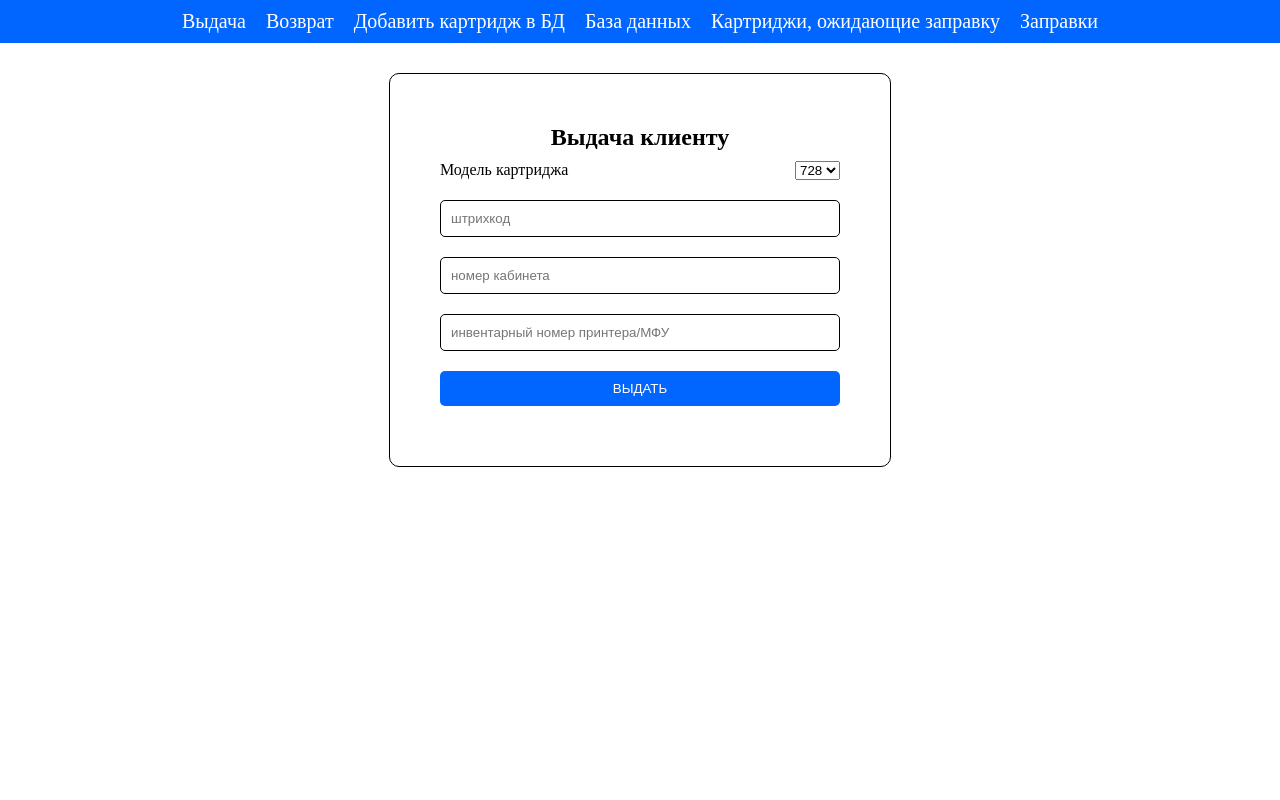
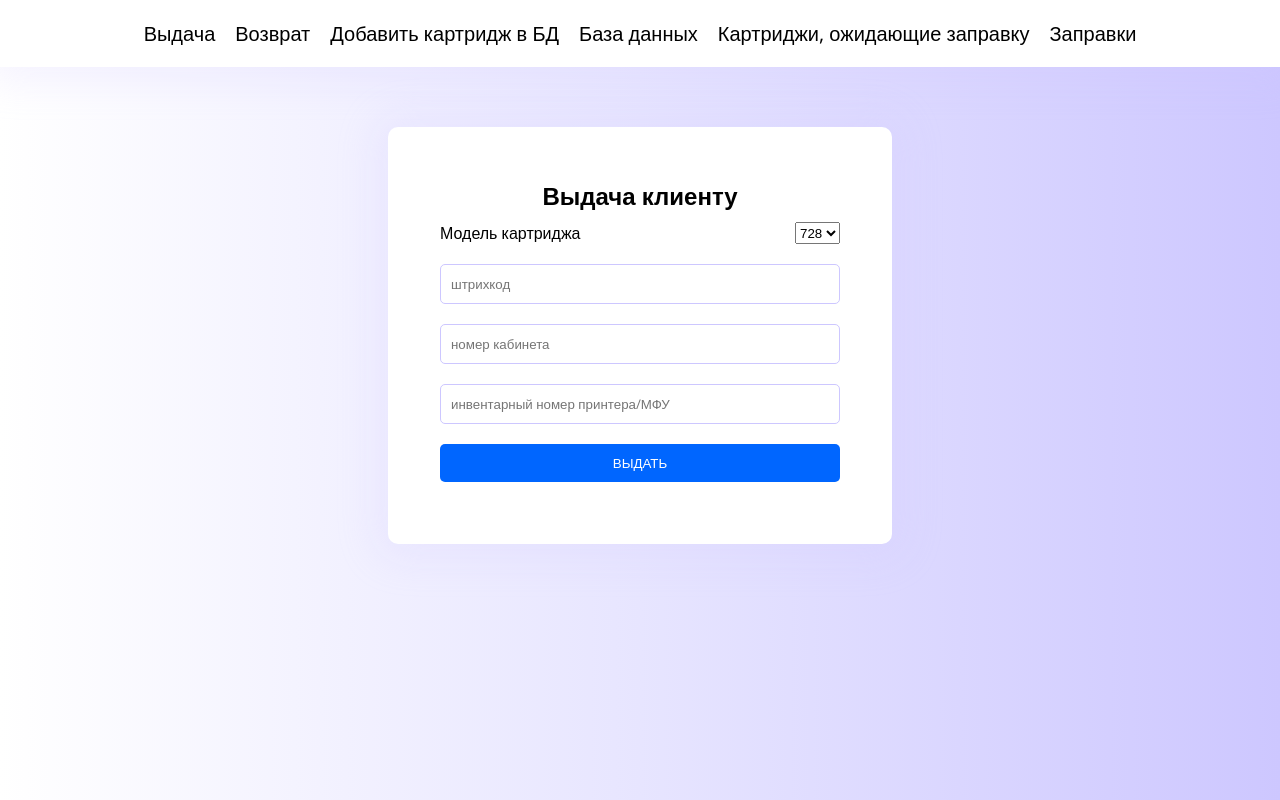
Before and after one commit to canoua/cart-count, a Vue app: page / in a window 1280 px wide. Built offline with nearby package versions, Linux system fonts and the light colour scheme.

Commit message:
redesign 13.07

```diff
--- a/index.html
+++ b/index.html
@@ -2,8 +2,13 @@
 <html lang="">
   <head>
     <meta charset="UTF-8" />
-    <!-- <link rel="icon" href="/favicon.ico"> -->
     <meta name="viewport" content="width=device-width, initial-scale=1.0" />
+    <link rel="preconnect" href="https://fonts.googleapis.com" />
+    <link rel="preconnect" href="https://fonts.gstatic.com" crossorigin />
+    <link
+      href="https://fonts.googleapis.com/css2?family=Open+Sans:ital,wght@0,300..800;1,300..800&display=swap"
+      rel="stylesheet"
+    />
     <title>Учет картриджей</title>
   </head>
   <body>
--- a/src/App.vue
+++ b/src/App.vue
@@ -40,16 +40,20 @@
 
 <style scoped>
   .menu {
-    background-color: #0066FF;
+    background-color: #fff;
+    /* background-color: #0066FF; */
     display: flex;
     justify-content: center;
+    padding: 10px 0;
+    box-shadow: 0px 2px 39px 13px rgba(205, 199, 255, 0.19);
   }
 
   .menu__link {
-    color: #fff;
+    /* color: #fff; */
     text-decoration: none;
     padding: 10px;
     display: inline-block;
     font-size: 20px;
+    color: #000;
   }
 </style>
--- a/src/assets/base.css
+++ b/src/assets/base.css
@@ -16,23 +16,44 @@ button {
   border: transparent;
   border-radius: 5px;
   text-transform: uppercase;
+  font-family: "Open Sans", sans-serif;
+}
+
+input {
+  font-family: "Open Sans", sans-serif;
+}
+
+body {
+  /* Chrome 10-25, Safari 5.1-6 */
+  /* background: -webkit-linear-gradient(90deg, #ffffff,#d8d6ff,#a296fd); */
+  /* W3C, IE 10+/ Edge, Firefox 16+, Chrome 26+, Opera 12+, Safari 7+ */
+  /* background: linear-gradient(90deg, #ffffff,#d8d6ff,#a296fd);                                              */
+  font-family: "Open Sans", sans-serif;
+  background: -webkit-linear-gradient(90deg, #ffffff,#e7e5ff,#cdc7ff);/* Chrome 10-25, Safari 5.1-6 */
+  background: linear-gradient(90deg, #ffffff,#e7e5ff,#cdc7ff);/* W3C, IE 10+/ Edge, Firefox 16+, Chrome 26+, Opera 12+, Safari 7+ */
 }
 
 .section {
   width: 100%;
   display: flex;
   justify-content: center;
-}
+  }
 
 .form {
   width: 400px;
   display: flex;
   flex-direction: column;
   text-align: center;
-  border: 1px solid #000;
+  border: 2px solid #fff;
   border-radius: 10px;
   padding: 50px;
-  margin-top: 30px;
+  margin-top: 60px;
+  /* background-color: #f4f3fb; */
+  /* background-color: #e7e5ff; */
+  background-color: #fff;
+-webkit-box-shadow: 0px 2px 39px 13px rgba(205, 199, 255, 0.19);
+-moz-box-shadow: 0px 2px 39px 13px rgba(205, 199, 255, 0.19);
+box-shadow: 0px 2px 39px 13px rgba(205, 199, 255, 0.19);
 }
 
 .form__model {
@@ -44,7 +65,7 @@ button {
 
 .form-input {
   padding: 10px;
-  border: 1px solid #000;
+  border: 1px solid #cdc7ff;
   border-radius: 5px;
 }
 
--- a/src/views/AddDataBaseView.vue
+++ b/src/views/AddDataBaseView.vue
@@ -1,5 +1,5 @@
 <template>
-   <AddDataBase />
+  <AddDataBase />
 </template>
 
 <script>
```
Also changed, not shown: src/assets/fonts/fonts.css (added).
